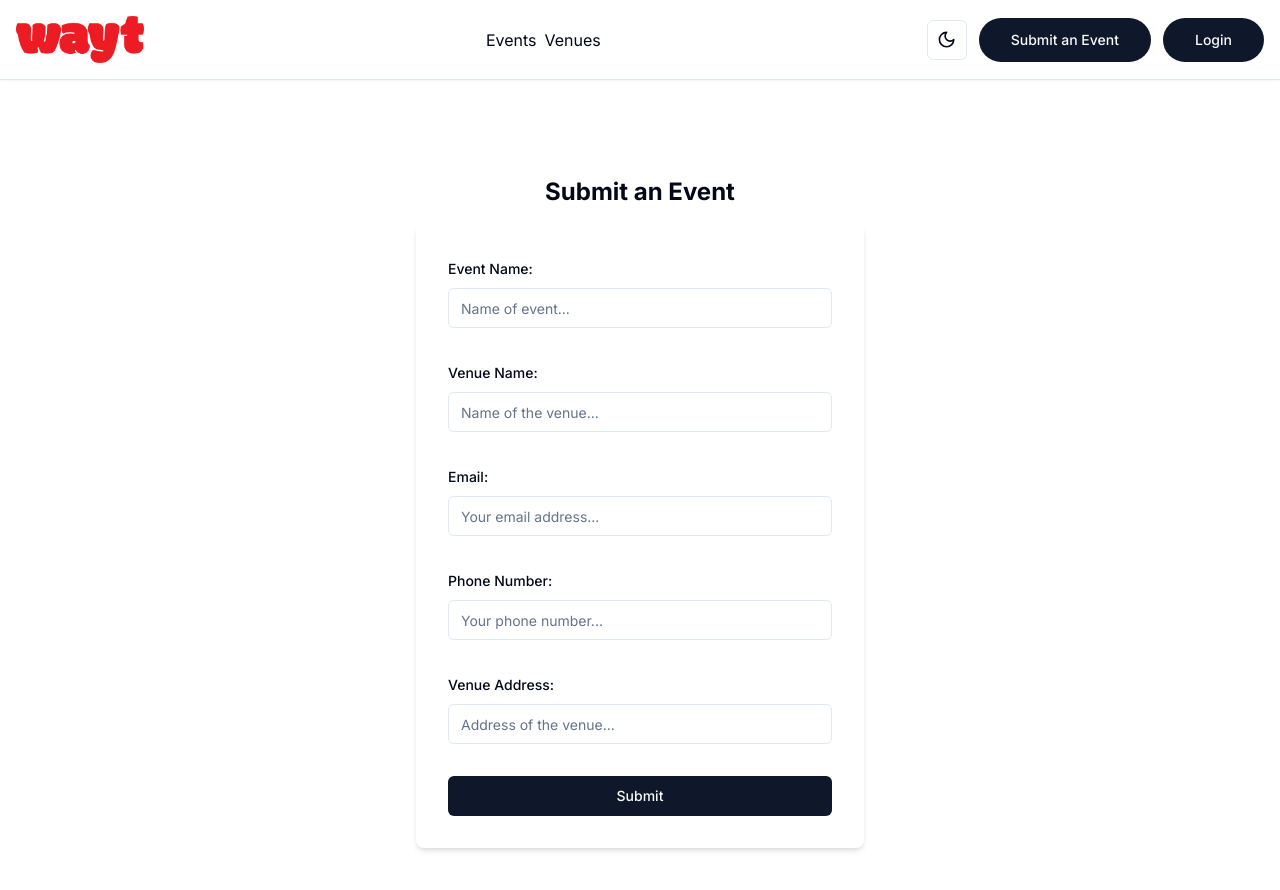
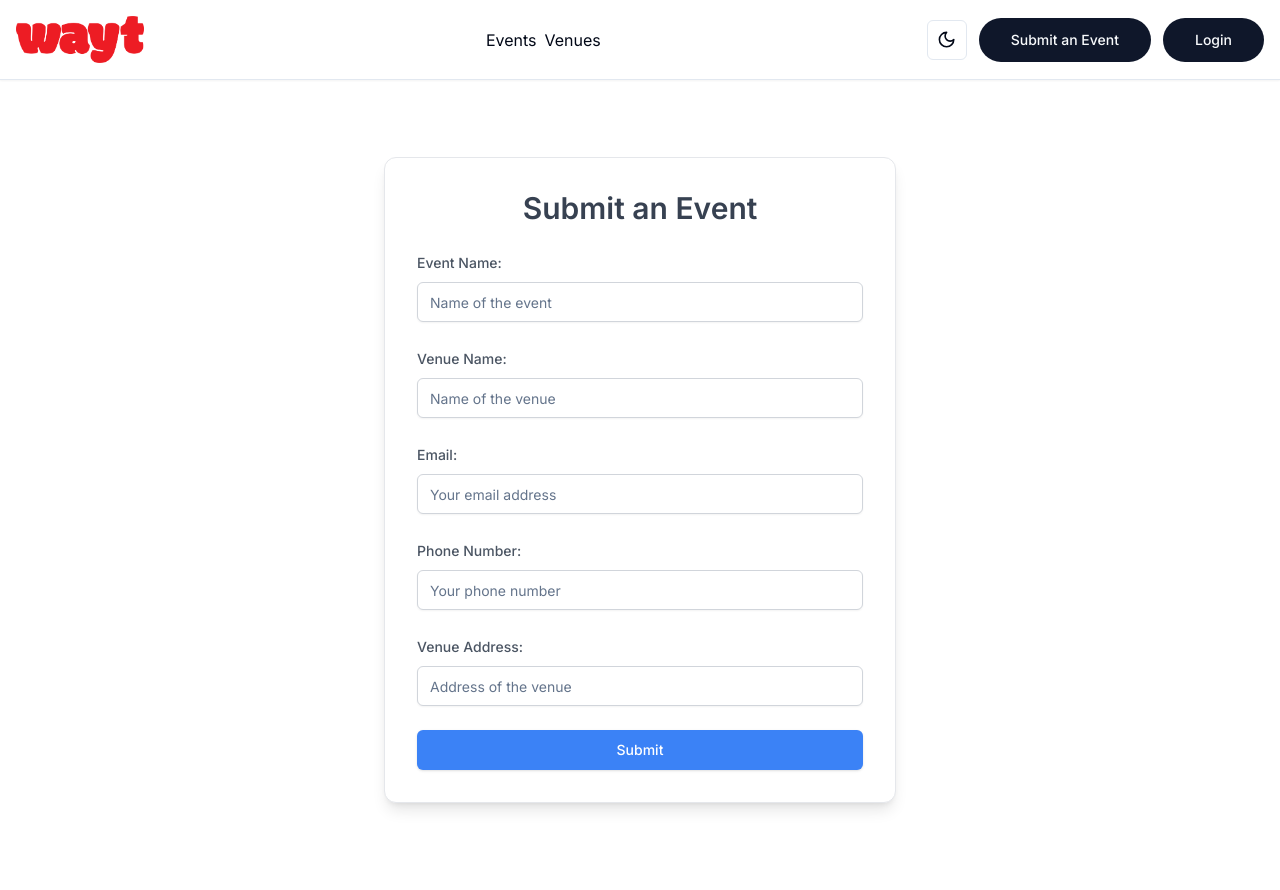
Before and after one commit to TenThirtyFour/Wayt-Git, a Next.js app: page /submit-event in a window 1280 px wide. Shown: the top 890 px of the page. Built offline with nearby package versions, Linux system fonts and the light colour scheme; no server answers.

Commit message:
modified:   src/app/submit-event/page.tsx

```diff
--- a/src/app/submit-event/page.tsx
+++ b/src/app/submit-event/page.tsx
@@ -1,10 +1,10 @@
-"use client"
+"use client";
 import Image from "next/image";
-import { zodResolver } from "@hookform/resolvers/zod"
-import { useForm } from "react-hook-form"
-import { z } from "zod"
-import { Input } from "@/components/ui/input"
-import { Button } from "@/components/ui/button"
+import { zodResolver } from "@hookform/resolvers/zod";
+import { useForm } from "react-hook-form";
+import { z } from "zod";
+import { Input } from "@/components/ui/input";
+import { Button } from "@/components/ui/button";
 import {
   Form,
   FormControl,
@@ -13,7 +13,7 @@ import {
   FormItem,
   FormLabel,
   FormMessage,
-} from "@/components/ui/form"
+} from "@/components/ui/form";
 
 const formSchema = z.object({
   eventname: z.string().min(2).max(50),
@@ -21,7 +21,7 @@ const formSchema = z.object({
   email: z.string().email().min(2).max(50),
   phonenumber: z.string().min(2).max(50),
   venueaddress: z.string().min(2).max(50),
-})
+});
 
 export default function Home() {
   // 1. Define your form.
@@ -34,32 +34,35 @@ export default function Home() {
       phonenumber: "",
       venueaddress: "",
     },
-  })
+  });
 
   // 2. Define a submit handler.
   function onSubmit(values: z.infer<typeof formSchema>) {
     // Do something with the form values.
     // ✅ This will be type-safe and validated.
-    console.log(values)
+    console.log(values);
   }
 
   return (
-    <main className="flex min-h-screen items-center justify-center p-24">
-      <div className="w-full max-w-md">
-        <h1 className="text-2xl font-bold mb-4 text-center">Submit an Event</h1>
+    <main className="flex min-h-screen items-center justify-center p-6">
+      <div className="w-full max-w-lg bg-white p-8 rounded-xl shadow-lg border border-gray-200">
+        <h1 className="text-3xl font-semibold mb-6 text-center text-gray-700">Submit an Event</h1>
         <Form {...form}>
-          <form onSubmit={form.handleSubmit(onSubmit)} className="space-y-8 p-8 rounded-lg shadow-md">
+          <form onSubmit={form.handleSubmit(onSubmit)} className="space-y-6">
             <FormField
               control={form.control}
               name="eventname"
               render={({ field }) => (
                 <FormItem>
-                  <FormLabel>Event Name:</FormLabel>
+                  <FormLabel className="text-gray-600">Event Name:</FormLabel>
                   <FormControl>
-                    <Input placeholder="Name of event..." {...field} />
+                    <Input
+                      placeholder="Name of the event"
+                      {...field}
+                      className="border-gray-300 rounded-md shadow-sm focus:ring focus:ring-opacity-50"
+                    />
                   </FormControl>
-
-                  <FormMessage />
+                  <FormMessage className="text-red-500 text-sm" />
                 </FormItem>
               )}
             />
@@ -69,12 +72,15 @@ export default function Home() {
               name="venuename"
               render={({ field }) => (
                 <FormItem>
-                  <FormLabel>Venue Name:</FormLabel>
+                  <FormLabel className="text-gray-600">Venue Name:</FormLabel>
                   <FormControl>
-                    <Input placeholder="Name of the venue..." {...field} />
+                    <Input
+                      placeholder="Name of the venue"
+                      {...field}
+                      className="border-gray-300 rounded-md shadow-sm focus:ring focus:ring-opacity-50"
+                    />
                   </FormControl>
-
-                  <FormMessage />
+                  <FormMessage className="text-red-500 text-sm" />
                 </FormItem>
               )}
             />
@@ -84,12 +90,15 @@ export default function Home() {
               name="email"
               render={({ field }) => (
                 <FormItem>
-                  <FormLabel>Email:</FormLabel>
+                  <FormLabel className="text-gray-600">Email:</FormLabel>
                   <FormControl>
-                    <Input placeholder="Your email address..." {...field} />
+                    <Input
+                      placeholder="Your email address"
+                      {...field}
+                      className="border-gray-300 rounded-md shadow-sm focus:ring focus:ring-opacity-50"
+                    />
                   </FormControl>
-
-                  <FormMessage />
+                  <FormMessage className="text-red-500 text-sm" />
                 </FormItem>
               )}
             />
@@ -99,12 +108,15 @@ export default function Home() {
               name="phonenumber"
               render={({ field }) => (
                 <FormItem>
-                  <FormLabel>Phone Number:</FormLabel>
+                  <FormLabel className="text-gray-600">Phone Number:</FormLabel>
                   <FormControl>
-                    <Input placeholder="Your phone number..." {...field} />
+                    <Input
+                      placeholder="Your phone number"
+                      {...field}
+                      className="border-gray-300 rounded-md shadow-sm focus:ring focus:ring-opacity-50"
+                    />
                   </FormControl>
-
-                  <FormMessage />
+                  <FormMessage className="text-red-500 text-sm" />
                 </FormItem>
               )}
             />
@@ -114,17 +126,22 @@ export default function Home() {
               name="venueaddress"
               render={({ field }) => (
                 <FormItem>
-                  <FormLabel>Venue Address:</FormLabel>
+                  <FormLabel className="text-gray-600">Venue Address:</FormLabel>
                   <FormControl>
-                    <Input placeholder="Address of the venue..." {...field} />
+                    <Input
+                      placeholder="Address of the venue"
+                      {...field}
+                      className="border-gray-300 rounded-md shadow-sm focus:ring focus:ring-opacity-50"
+                    />
                   </FormControl>
-
-                  <FormMessage />
+                  <FormMessage className="text-red-500 text-sm" />
                 </FormItem>
               )}
             />
 
-            <Button type="submit" className="w-full">Submit</Button>
+            <Button type="submit" className="w-full py-3 bg-blue-500 text-white rounded-md shadow hover:bg-blue-600">
+              Submit
+            </Button>
           </form>
         </Form>
       </div>
```
